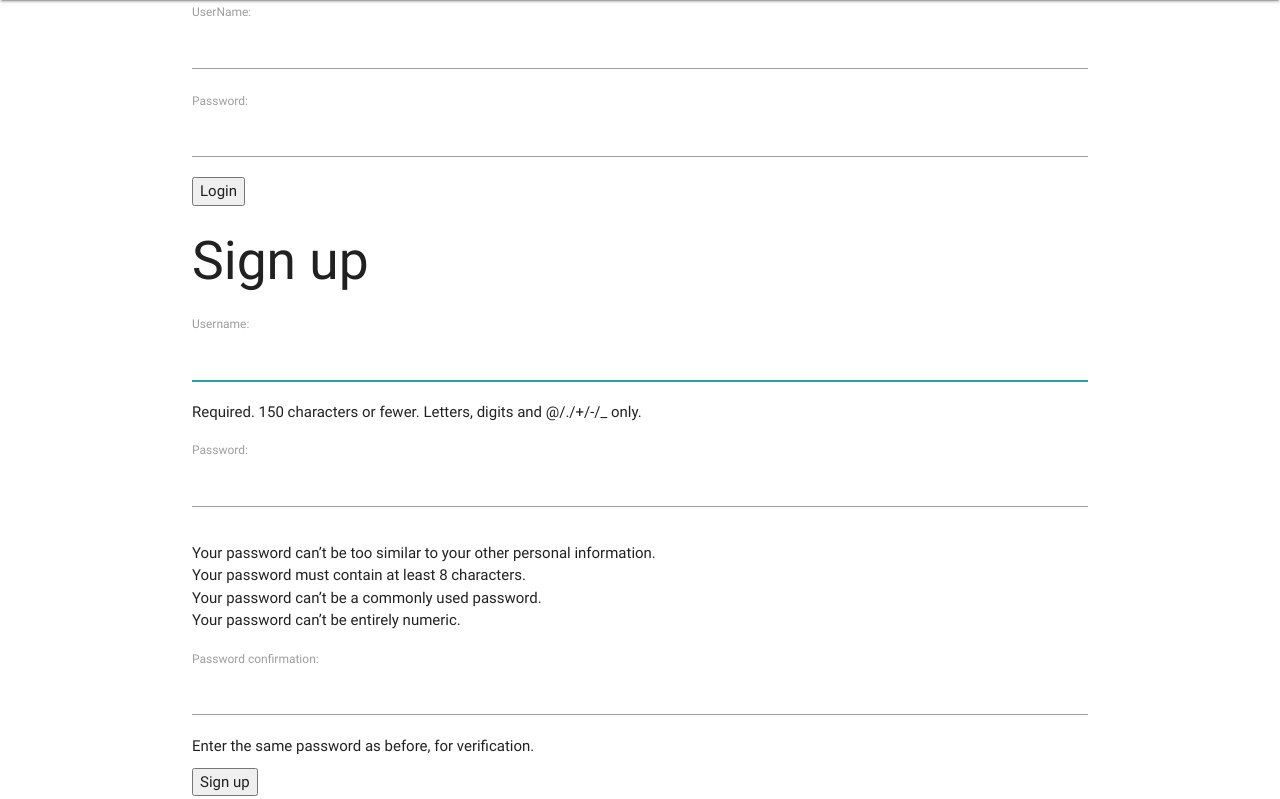
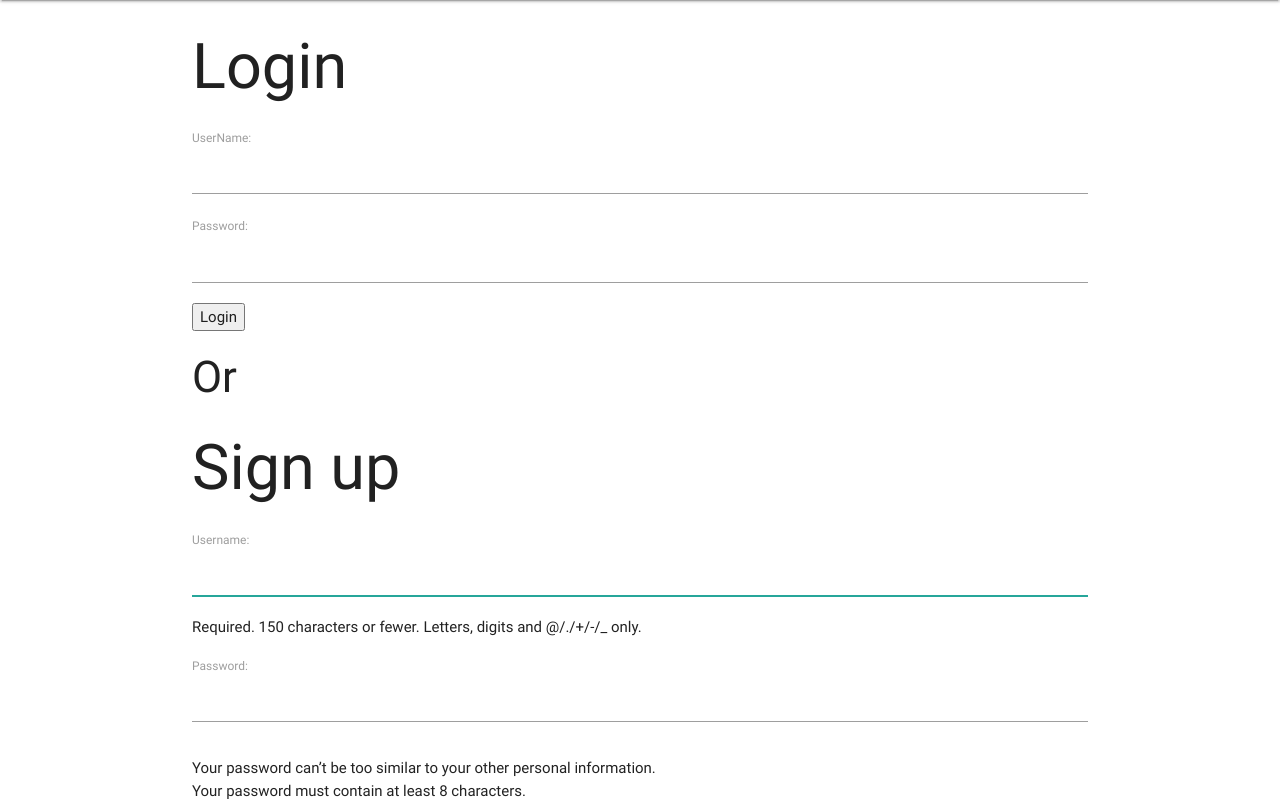
Before and after one commit to onizukaek/companies_site, a Django app: page / in a window 1280 px wide. Shown: the part 64-863 px from the top of the page. Run offline with Django 3.2, Linux system fonts and the light colour scheme.

Commit message:
changed the index page

```diff
--- a/main/templates/main/index.html
+++ b/main/templates/main/index.html
@@ -1,5 +1,6 @@
 {% extends "base.html" %}
 {% block content %}
+<h1>Login</h1>
 <form method="POST" role="form" action="/">
 {% csrf_token %}
 
@@ -9,8 +10,8 @@
     <input id="password" type="password" name="password">
     <button type="submit">Login</button>
 </form>
-
-<h2>Sign up</h2>
+<h3>Or</h3>
+<h1>Sign up</h1>
 <form method="POST" role="form" action="{% url 'main:signup'%}">
 {% csrf_token %}
 {{ form.as_p }}
```
